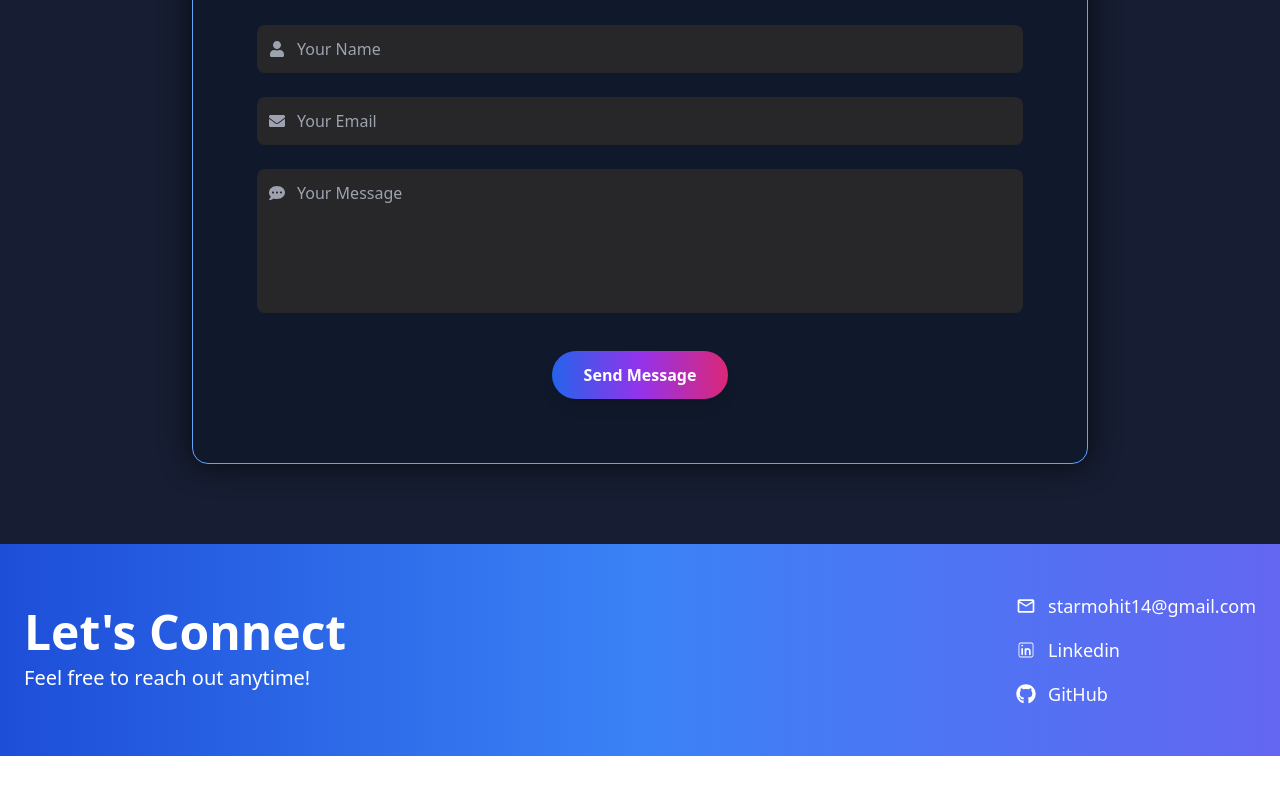
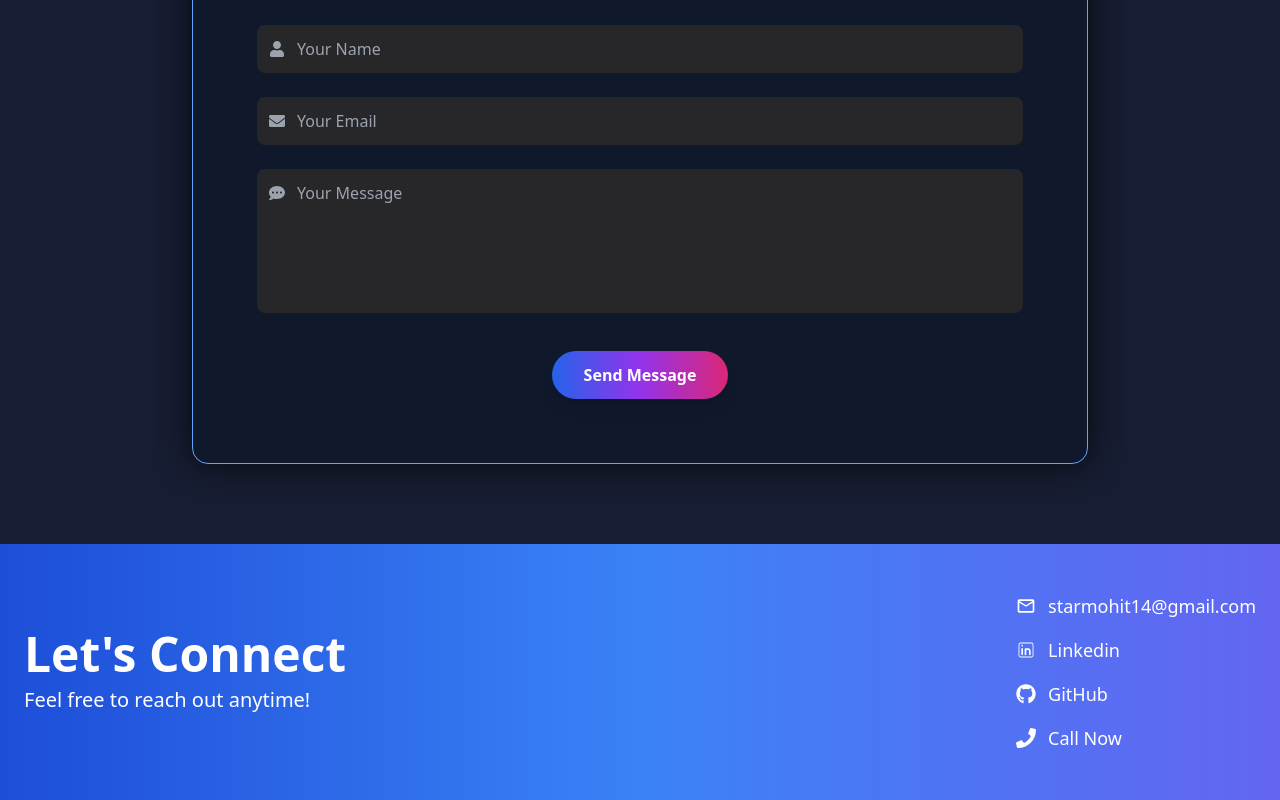
Before and after one commit to starmohit14/Mohit-Portfolio, a React (Vite) app: page / in a window 1280 px wide. Shown: the part 6844-7644 px from the top of the page. Before the commit the page ends 7600 px from the top, so only its background shows below. Built offline with nearby package versions, Linux system fonts and the light colour scheme.

Commit message:
added first code

```diff
--- a/src/Components/Footer/Footer.jsx
+++ b/src/Components/Footer/Footer.jsx
@@ -1,7 +1,7 @@
 import React from 'react';
 import { MdOutlineEmail } from "react-icons/md";
 import { CiLinkedin } from "react-icons/ci";
-import { FaGithub } from "react-icons/fa";
+import { FaGithub, FaPhone } from "react-icons/fa";
 
 const Footer = () => {
   return (
@@ -44,6 +44,17 @@ const Footer = () => {
               GitHub
             </a>
           </li>
+          <li className="flex items-center gap-3 hover:underline hover:scale-105 transition">
+            <FaPhone size={20} />
+            <a
+              href="tel:+919456228510"
+              className="hover:underline"
+              target="_blank"
+              rel="noopener noreferrer"
+            >
+              Call Now
+            </a>
+          </li>
         </ul>
       </div>
     </footer>
```
